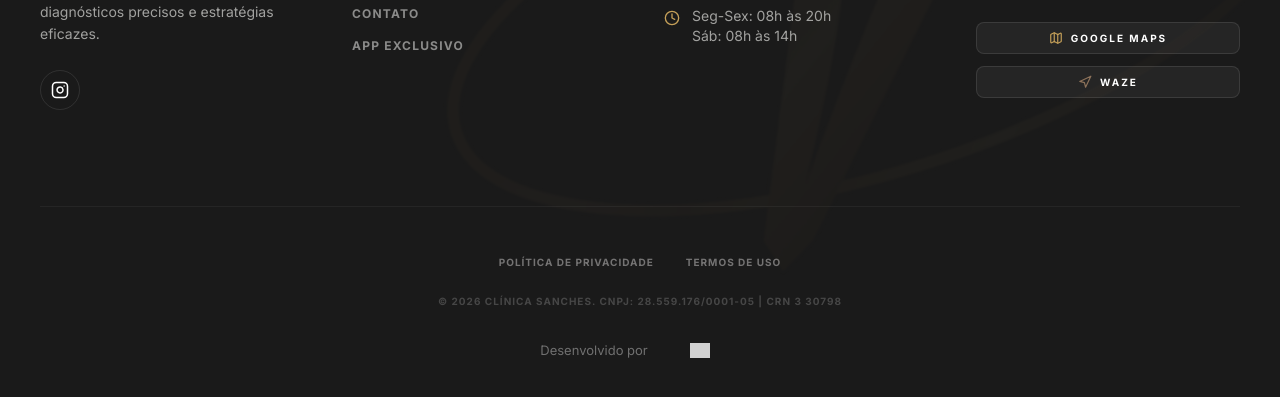
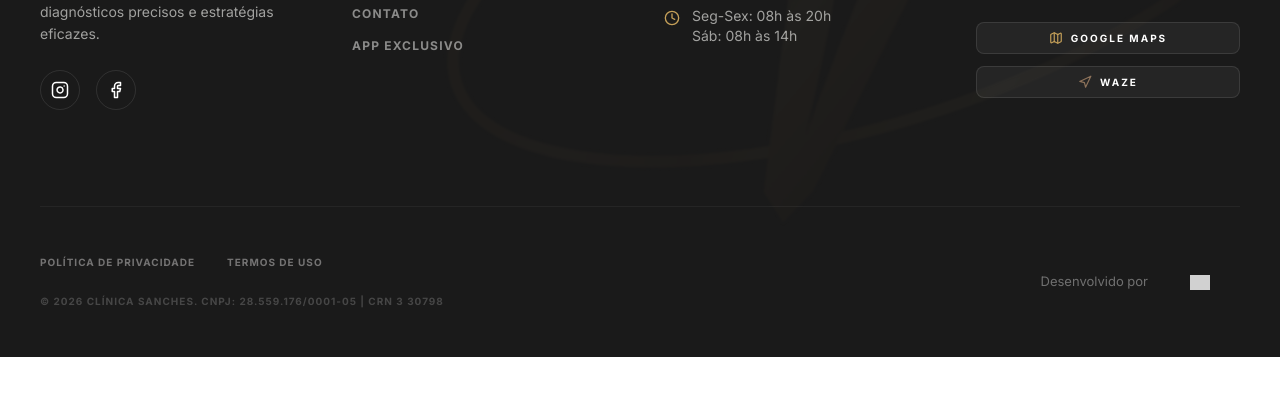
Before and after one commit to gutohipolito/site-vivi-sanches, a Next.js app: page / in a window 1280 px wide. Shown: the part 5911-6308 px from the top of the page. After the commit the page ends 6268 px from the top, so only its background shows below. Built offline with nearby package versions, Linux system fonts and the light colour scheme; grey boxes are pictures that could not be loaded.

Commit message:
UI: Refine layout (cookie banner position, footer social, and responsive alignment)

```diff
--- a/src/components/CookieConsent.tsx
+++ b/src/components/CookieConsent.tsx
@@ -34,7 +34,7 @@ export default function CookieConsent() {
                     animate={{ y: 0, opacity: 1 }}
                     exit={{ y: 100, opacity: 0 }}
                     transition={{ duration: 0.8, ease: [0.22, 1, 0.36, 1] }}
-                    className="fixed bottom-6 left-6 right-6 md:left-auto md:right-8 md:max-w-md z-[100]"
+                    className="fixed bottom-6 left-6 right-6 md:right-auto md:left-8 md:max-w-md z-[100]"
                 >
                     <div className="bg-white/80 backdrop-blur-3xl border border-primary-bronze/10 rounded-[2rem] p-8 shadow-2xl relative overflow-hidden group">
                         {/* Subtle background decoration */}
--- a/src/components/Footer.tsx
+++ b/src/components/Footer.tsx
@@ -1,6 +1,6 @@
 "use client";
 
-import { Instagram, Phone, MapPin, Clock, Map, Navigation } from "lucide-react";
+import { Instagram, Facebook, Phone, MapPin, Clock, Map, Navigation } from "lucide-react";
 import { useState } from "react";
 import Image from "next/image";
 import Link from "next/link";
@@ -44,8 +44,11 @@ export default function Footer() {
                             Prezamos sempre por um atendimento profissional e qualificado, contando com equipamentos modernos e tecnologia de ponta para garantir diagnósticos precisos e estratégias eficazes.
                         </p>
                         <div className="flex gap-4">
-                            <a href="#" className="w-10 h-10 flex items-center justify-center border border-white/10 hover:border-accent-gold hover:bg-accent-gold hover:text-white transition-all duration-500 rounded-full text-white">
+                            <a href="https://www.instagram.com/dra.vivisanches/" target="_blank" className="w-10 h-10 flex items-center justify-center border border-white/10 hover:border-accent-gold hover:bg-accent-gold hover:text-white transition-all duration-500 rounded-full text-white">
                                 <Instagram size={18} />
+                            </a>
+                            <a href="https://www.facebook.com/dra.vivisanches/" target="_blank" className="w-10 h-10 flex items-center justify-center border border-white/10 hover:border-accent-gold hover:bg-accent-gold hover:text-white transition-all duration-500 rounded-full text-white">
+                                <Facebook size={18} />
                             </a>
                         </div>
                     </div>
@@ -121,9 +124,9 @@ export default function Footer() {
 
                 </div>
 
-                <div className="flex flex-col items-center justify-center gap-8 border-t border-white/5 pt-12 text-center">
+                <div className="flex flex-col md:flex-row items-center justify-center md:justify-between gap-8 border-t border-white/5 pt-12 text-center md:text-left">
                     <div className="space-y-6">
-                        <div className="flex justify-center gap-8 text-[10px] uppercase tracking-widest font-bold text-warm-alabaster/40">
+                        <div className="flex justify-center md:justify-start gap-8 text-[10px] uppercase tracking-widest font-bold text-warm-alabaster/40">
                             <Link href="/politica-de-privacidade" className="hover:text-accent-gold transition-colors">Política de Privacidade</Link>
                             <Link href="/termos-de-uso" className="hover:text-accent-gold transition-colors">Termos de Uso</Link>
                         </div>
@@ -132,7 +135,7 @@ export default function Footer() {
                         </p>
                     </div>
 
-                    <div className="flex items-center justify-center gap-3 text-[13px] font-normal text-[#f0f0f0]">
+                    <div className="flex items-center justify-center md:justify-end gap-3 text-[13px] font-normal text-[#f0f0f0]">
                         <span className="opacity-40">Desenvolvido por</span>
                         <a
                             href="https://asthros.com.br/?utm_source=viviansanches.com.br&utm_medium=footer&utm_campaign=site-institucional"
```
